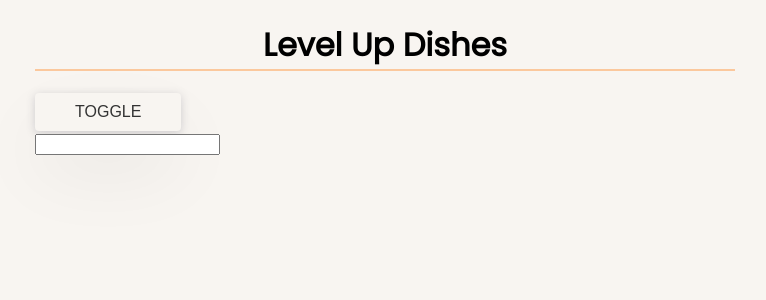
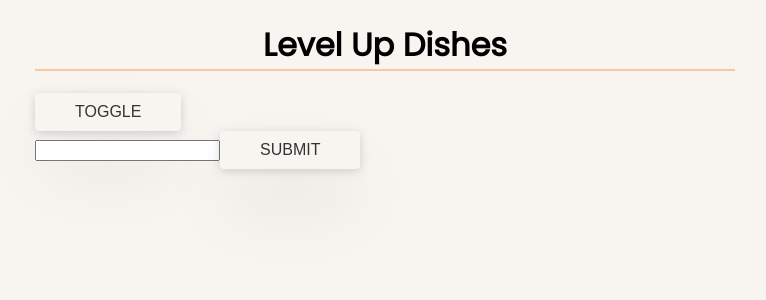
Before and after one commit to TianaJohnson/hooks, a React (Create React App) app: page / in a window 1280 px wide. Shown: the top 300 px of the page, without its empty margins (255-1021 px from the left). Built offline with nearby package versions, Linux system fonts and the light colour scheme.

Commit message:
form submit

```diff
--- a/src/App.js
+++ b/src/App.js
@@ -14,14 +14,23 @@ const App = () => {
     <div className="main-wrapper">
       <h1>Level Up Dishes</h1>
       <Toggle/>
-      <form>
+      <form onSubmit={(e) => {
+        e.preventDefault();
+        formSubmit();
+      }}>
 
       <input type="text"
              onChange={(e) => setName(e.target.value)}
              value={name} />
+          <button> Submit</button>
       </form>
+
     </div>
   );
 };
 
+const formSubmit = () => {
+  console.log('email sent');
+}
+
 export default App;
```
